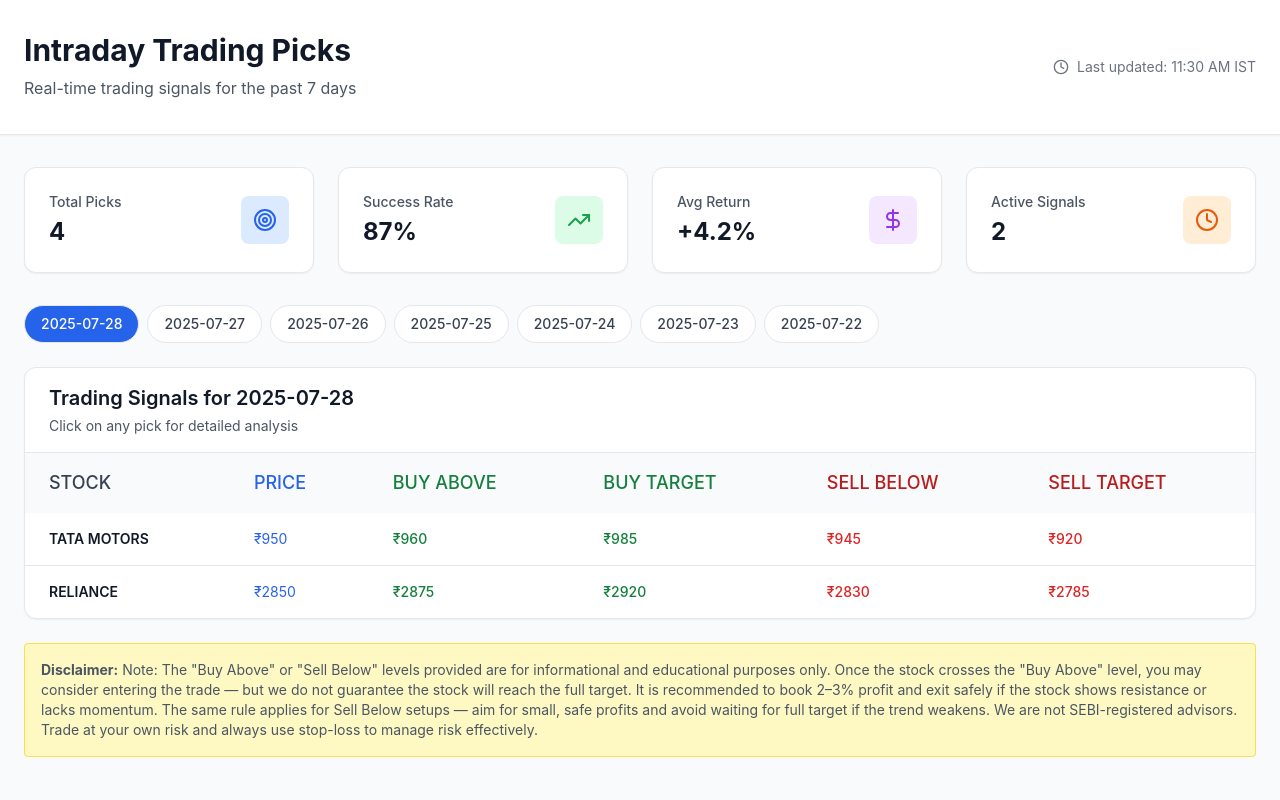
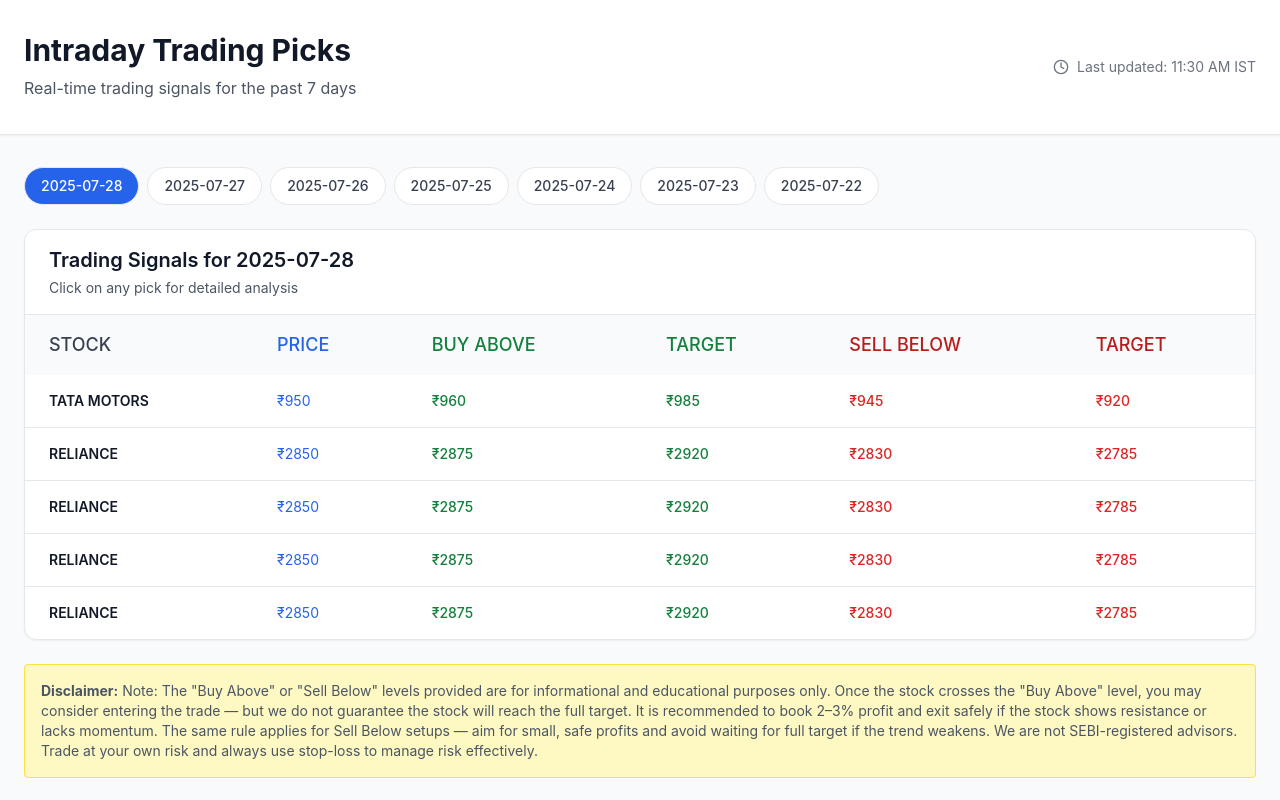
Before and after one commit to manjeshpatagar/Mytradingview, a Next.js app in the folder trading-view/: page /intraday-picks in a window 1280 px wide. Shown: the top 800 px of the page. Built offline with nearby package versions, Linux system fonts and the light colour scheme.

Commit message:
css chnaged in result page

```diff
--- a/trading-view/package.json
+++ b/trading-view/package.json
@@ -16,7 +16,8 @@
     "react": "19.1.0",
     "react-dom": "19.1.0",
     "react-intersection-observer": "^9.16.0",
-    "recharts": "^3.1.0"
+    "recharts": "^3.1.0",
+    "three": "^0.178.0"
   },
   "devDependencies": {
     "@eslint/eslintrc": "^3",
--- a/trading-view/src/app/intraday-picks/page.tsx
+++ b/trading-view/src/app/intraday-picks/page.tsx
@@ -35,6 +35,36 @@
       sellBelow: 2830,
       sellTarget: 2785,
     },
+       {
+      id: 2,
+      date: formatDate(today),
+      symbol: 'RELIANCE',
+      price: 2850,
+      buyAbove: 2875,
+      buyTarget: 2920,
+      sellBelow: 2830,
+      sellTarget: 2785,
+    },
+       {
+      id: 2,
+      date: formatDate(today),
+      symbol: 'RELIANCE',
+      price: 2850,
+      buyAbove: 2875,
+      buyTarget: 2920,
+      sellBelow: 2830,
+      sellTarget: 2785,
+    },
+       {
+      id: 2,
+      date: formatDate(today),
+      symbol: 'RELIANCE',
+      price: 2850,
+      buyAbove: 2875,
+      buyTarget: 2920,
+      sellBelow: 2830,
+      sellTarget: 2785,
+    },
     {
       id: 3,
       date: formatDate(new Date(today.getTime() - 1 * 86400000)),
@@ -59,32 +89,32 @@
 
   const filteredPicks = allPicks.filter(p => p.date === selectedDate);
 
-  const stats = [
-    {
-      label: 'Total Picks',
-      value: allPicks.length.toString(),
-      icon: Target,
-      color: 'text-blue-600',
-    },
-    {
-      label: 'Success Rate',
-      value: '87%',
-      icon: TrendingUp,
-      color: 'text-green-600',
-    },
-    {
-      label: 'Avg Return',
-      value: '+4.2%',
-      icon: DollarSign,
-      color: 'text-purple-600',
-    },
-    {
-      label: 'Active Signals',
-      value: filteredPicks.length.toString(),
-      icon: Clock,
-      color: 'text-orange-600',
-    },
-  ];
+
+  //   {
+  //     label: 'Total Picks',
+  //     value: allPicks.length.toString(),
+  //     icon: Target,
+  //     color: 'text-blue-600',
+  //   },
+  //   {
+  //     label: 'Success Rate',
+  //     value: '87%',
+  //     icon: TrendingUp,
+  //     color: 'text-green-600',
+  //   },
+  //   {
+  //     label: 'Avg Return',
+  //     value: '+4.2%',
+  //     icon: DollarSign,
+  //     color: 'text-purple-600',
+  //   },
+  //   {
+  //     label: 'Active Signals',
+  //     value: filteredPicks.length.toString(),
+  //     icon: Clock,
+  //     color: 'text-orange-600',
+  //   },
+  // ];
 
   return (
     <div className="min-h-screen bg-gray-50">
@@ -104,28 +134,6 @@
       </div>
 
       <div className="max-w-7xl mx-auto px-6 py-8">
-        {/* Stats */}
-        <div className="grid grid-cols-1 md:grid-cols-2 lg:grid-cols-4 gap-6 mb-8">
-          {stats.map((stat, index) => (
-            <motion.div
-              key={index}
-              initial={{ opacity: 0, y: 20 }}
-              animate={{ opacity: 1, y: 0 }}
-              transition={{ duration: 0.6, delay: index * 0.1 }}
-              className="bg-white rounded-xl shadow-sm border border-gray-200 p-6"
-            >
-              <div className="flex items-center justify-between">
-                <div>
-                  <p className="text-sm font-medium text-gray-600 mb-1">{stat.label}</p>
-                  <p className="text-2xl font-bold text-gray-900">{stat.value}</p>
-                </div>
-                <div className={`w-12 h-12 rounded-lg flex items-center justify-center ${stat.color.replace('text-', 'bg-').replace('-600', '-100')}`}>
-                  <stat.icon className={`w-6 h-6 ${stat.color}`} />
-                </div>
-              </div>
-            </motion.div>
-          ))}
-        </div>
 
         {/* Date Selector */}
         <div className="flex flex-wrap gap-2 mb-6">
@@ -157,9 +165,9 @@
                   <th className="px-6 py-4 text-left text-lg font-medium text-gray-700 uppercase">Stock</th>
                   <th className="px-6 py-4 text-left text-lg font-medium text-blue-600 uppercase">Price</th>
                   <th className="px-6 py-4 text-left text-lg font-medium text-green-700 uppercase">Buy Above</th>
-                  <th className="px-6 py-4 text-left text-lg font-medium text-green-700 uppercase">Buy Target</th>
+                  <th className="px-6 py-4 text-left text-lg font-medium text-green-700 uppercase">Target</th>
                   <th className="px-6 py-4 text-left text-lg font-medium text-red-700 uppercase">Sell Below</th>
-                  <th className="px-6 py-4 text-left text-lg font-medium text-red-700 uppercase">Sell Target</th>
+                  <th className="px-6 py-4 text-left text-lg font-medium text-red-700 uppercase">Target</th>
                 </tr>
               </thead>
               <tbody className="divide-y divide-gray-200">
--- a/trading-view/src/app/intraday-results/page.tsx
+++ b/trading-view/src/app/intraday-results/page.tsx
@@ -67,7 +67,17 @@
       entry: 2450,
       exit: 2520,
       return: 2.86,
-      status: 'Success'
+      status: 'Success',
+      profit: 'Buy Side'
+    },
+     {
+      symbol: 'RELIANCE',
+      company: 'Reliance Industries',
+      entry: 200,
+      exit: 197,
+      return: 2.86,
+      status: 'Success',
+      profit: 'Sell Side'
     },
     {
       symbol: 'TCS',
@@ -75,24 +85,19 @@
       entry: 3850,
       exit: 3950,
       return: 2.6,
-      status: 'Success'
+      status: 'Success',
+      profit: 'Buy Side'
     },
     {
       symbol: 'HDFC',
       company: 'HDFC Bank',
       entry: 1720,
-      exit: 1780,
+      exit: 1620,
       return: 3.49,
-      status: 'Success'
+      status: 'Success',
+      profit: 'Sell Side'
     },
-    {
-      symbol: 'INFY',
-      company: 'Infosys Limited',
-      entry: 1680,
-      exit: 1650,
-      return: -1.79,
-      status: 'Failed'
-    }
+
   ];
 
   const stats = [
@@ -100,6 +105,7 @@
     { title: 'Success Rate', value: '85.7%', change: '+2.3%', icon: TrendingUp },
     { title: 'Avg Return', value: '3.2%', change: '+0.5%', icon: DollarSign },
     { title: 'Total Return', value: '₹115.6', change: '+18.2%', icon: BarChart3 }
+
   ];
 
   const formatDate = (dateString: string) => {
@@ -129,39 +135,13 @@
       </div>
 
       <div className="max-w-7xl mx-auto px-6 py-8">
-        {/* Stats */}
-        <div className="grid grid-cols-1 md:grid-cols-2 lg:grid-cols-4 gap-6 mb-8">
-          {stats.map((stat, index) => {
-            const Icon = stat.icon;
-            return (
-              <motion.div
-                key={stat.title}
-                initial={{ opacity: 0, y: 20 }}
-                animate={{ opacity: 1, y: 0 }}
-                transition={{ duration: 0.5, delay: index * 0.1 }}
-                className="bg-white rounded-xl p-6 shadow-sm border border-gray-200"
-              >
-                <div className="flex items-center justify-between">
-                  <div>
-                    <p className="text-sm font-medium text-gray-600">{stat.title}</p>
-                    <p className="text-2xl font-bold text-gray-900">{stat.value}</p>
-                    <p className="text-sm text-green-600 font-medium">{stat.change} from last week</p>
-                  </div>
-                  <div className="w-12 h-12 bg-gradient-to-r from-blue-600 to-purple-600 rounded-lg flex items-center justify-center">
-                    <Icon className="w-6 h-6 text-white" />
-                  </div>
-                </div>
-              </motion.div>
-            );
-          })}
-        </div>
 
         {/* Top Performers */}
         <div className="bg-white rounded-xl shadow-sm border border-gray-200 p-6 mb-8">
           <div className="flex items-center justify-between mb-6">
             <div>
               <h2 className="text-xl font-semibold text-gray-900">Top Performers</h2>
-              <p className="text-gray-600">Best performing picks from recent trades</p>
+              <p className="text-gray-600">Best performing picks from today's trades</p>
             </div>
           </div>
 
@@ -174,12 +154,12 @@
                   <th className="px-4 py-3 text-left text-xs font-medium text-gray-500 uppercase tracking-wider">Exit</th>
                   <th className="px-4 py-3 text-left text-xs font-medium text-gray-500 uppercase tracking-wider">Return</th>
                   <th className="px-4 py-3 text-left text-xs font-medium text-gray-500 uppercase tracking-wider">Status</th>
+                  <th className="px-4 py-3 text-left text-xs font-medium text-gray-500 uppercase tracking-wider">Profit</th>
+
                 </tr>
               </thead>
               <tbody className="bg-white divide-y divide-gray-200">
-                {topPerformers
-                  .filter(stock => stock.status === 'Success')
-                  .map((stock, index) => (
+                {topPerformers.map((stock, index) => (
                   <motion.tr
                     key={stock.symbol}
                     initial={{ opacity: 0, x: -20 }}
@@ -212,6 +192,14 @@
                         {stock.status}
                       </span>
                     </td>
+                    <td className="px-4 py-4 whitespace-nowrap">
+                      <span className={`text-sm font-semibold ${stock.profit === 'Buy Side' ? 'text-green-600' : 'text-red-600'}`}>
+                        {stock.profit}
+                      </span>
+                    </td>
+
+
+
                   </motion.tr>
                 ))}
               </tbody>
--- a/trading-view/src/app/results/page.tsx
+++ b/trading-view/src/app/results/page.tsx
@@ -137,32 +137,7 @@
       </div>
 
       <div className="max-w-7xl mx-auto px-6 py-8">
-        {/* Stats */}
-        <div className="grid grid-cols-1 md:grid-cols-2 lg:grid-cols-4 gap-6 mb-8">
-          {stats.map((stat, index) => {
-            const Icon = stat.icon;
-            return (
-              <motion.div
-                key={stat.title}
-                initial={{ opacity: 0, y: 20 }}
-                animate={{ opacity: 1, y: 0 }}
-                transition={{ duration: 0.5, delay: index * 0.1 }}
-                className="bg-white rounded-xl p-6 shadow-sm border border-gray-200"
-              >
-                <div className="flex items-center justify-between">
-                  <div>
-                    <p className="text-sm font-medium text-gray-600">{stat.title}</p>
-                    <p className="text-2xl font-bold text-gray-900">{stat.value}</p>
-                    <p className="text-sm text-green-600 font-medium">{stat.change} from last week</p>
-                  </div>
-                  <div className="w-12 h-12 bg-gradient-to-r from-blue-600 to-purple-600 rounded-lg flex items-center justify-center">
-                    <Icon className="w-6 h-6 text-white" />
-                  </div>
-                </div>
-              </motion.div>
-            );
-          })}
-        </div>
+
 
         {/* Events Table */}
         <div className="bg-white rounded-xl shadow-sm border border-gray-200 overflow-hidden">
```
Also changed, not shown: trading-view/src/app/page.tsx (+36 -16 lines), 1 other file (tests, documents, lock files or other folders).
